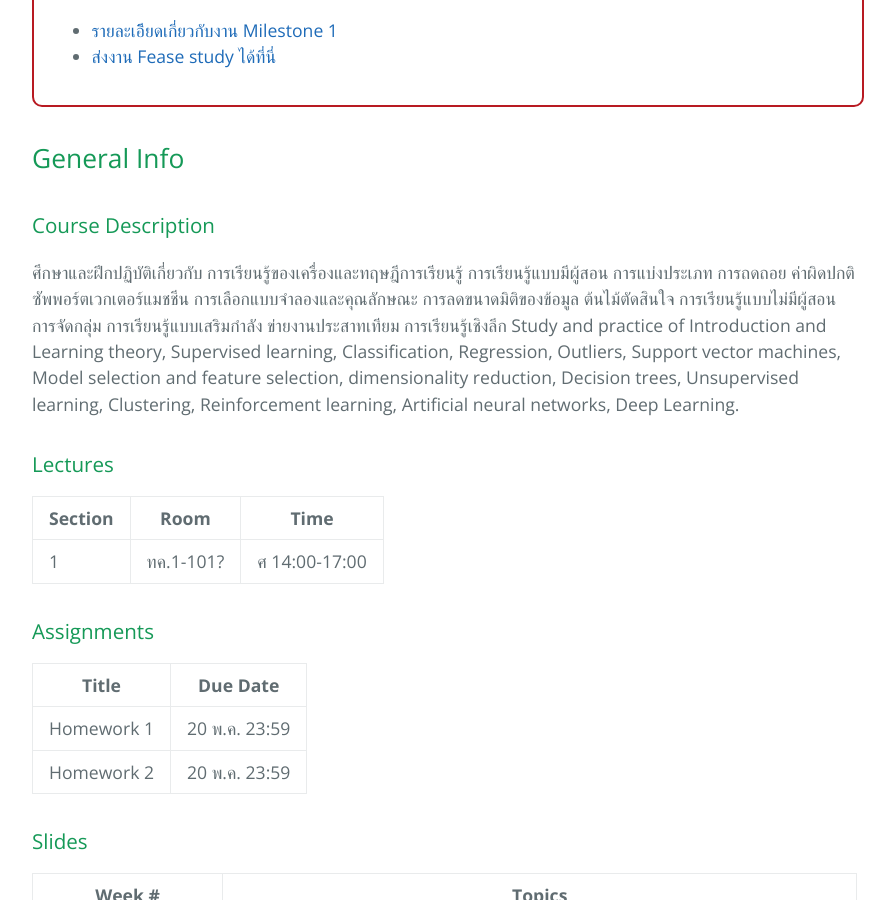
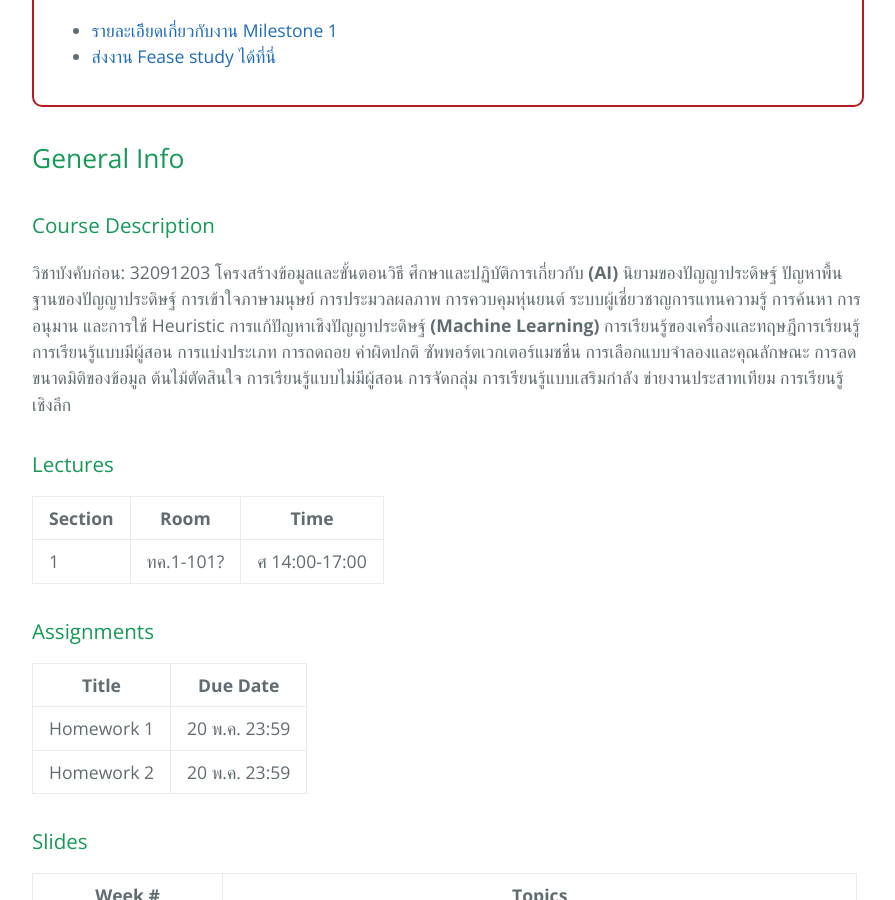
Before and after one commit to pratch/ml_course, a Jekyll site: the page built from index.md, in a window 1280 px wide and 900 px high, scrolled down 515 px. Shown: the whole window, without its empty margins (192-1087 px from the left). Built offline with Jekyll 4.4.1, drawn with Linux system fonts in a browser that asks for light colours.

Commit message:
Update index.md

```diff
--- a/index.md
+++ b/index.md
@@ -19,8 +19,9 @@ layout: default
 
 ### Course Description
 
-ศึกษาและฝึกปฏิบัติเกี่ยวกับ การเรียนรู้ของเครื่องและทฤษฎีการเรียนรู้ การเรียนรู้แบบมีผู้สอน  การแบ่งประเภท  การถดถอย ค่าผิดปกติ ซัพพอร์ตเวกเตอร์แมชชีน การเลือกแบบจำลองและคุณลักษณะ การลดขนาดมิติของข้อมูล ต้นไม้ตัดสินใจ การเรียนรู้แบบไม่มีผู้สอน การจัดกลุ่ม การเรียนรู้แบบเสริมกำลัง ข่ายงานประสาทเทียม การเรียนรู้เชิงลึก
-Study and practice of Introduction and Learning theory, Supervised learning, Classification, Regression, Outliers, Support vector machines, Model selection and feature selection, dimensionality reduction, Decision trees, Unsupervised learning, Clustering, Reinforcement learning, Artificial neural networks, Deep Learning.
+วิชาบังคับก่อน: 32091203 โครงสร้างข้อมูลและขั้นตอนวิธี
+ศึกษาและปฏิบัติการเกี่ยวกับ **(AI)** นิยามของปัญญาประดิษฐ์ ปัญหาพื้นฐานของปัญญาประดิษฐ์ การเข้าใจภาษามนุษย์ การประมวลผลภาพ การควบคุมหุ่นยนต์ ระบบผู้เชี่ยวชาญการแทนความรู้ การค้นหา การอนุมาน และการใช้ Heuristic การแก้ปัญหาเชิงปัญญาประดิษฐ์ **(Machine Learning)** การเรียนรู้ของเครื่องและทฤษฎีการเรียนรู้ การเรียนรู้แบบมีผู้สอน  การแบ่งประเภท  การถดถอย ค่าผิดปกติ ซัพพอร์ตเวกเตอร์แมชชีน การเลือกแบบจำลองและคุณลักษณะ การลดขนาดมิติของข้อมูล ต้นไม้ตัดสินใจ การเรียนรู้แบบไม่มีผู้สอน การจัดกลุ่ม การเรียนรู้แบบเสริมกำลัง ข่ายงานประสาทเทียม การเรียนรู้เชิงลึก
+
 
 ### Lectures
 
```
